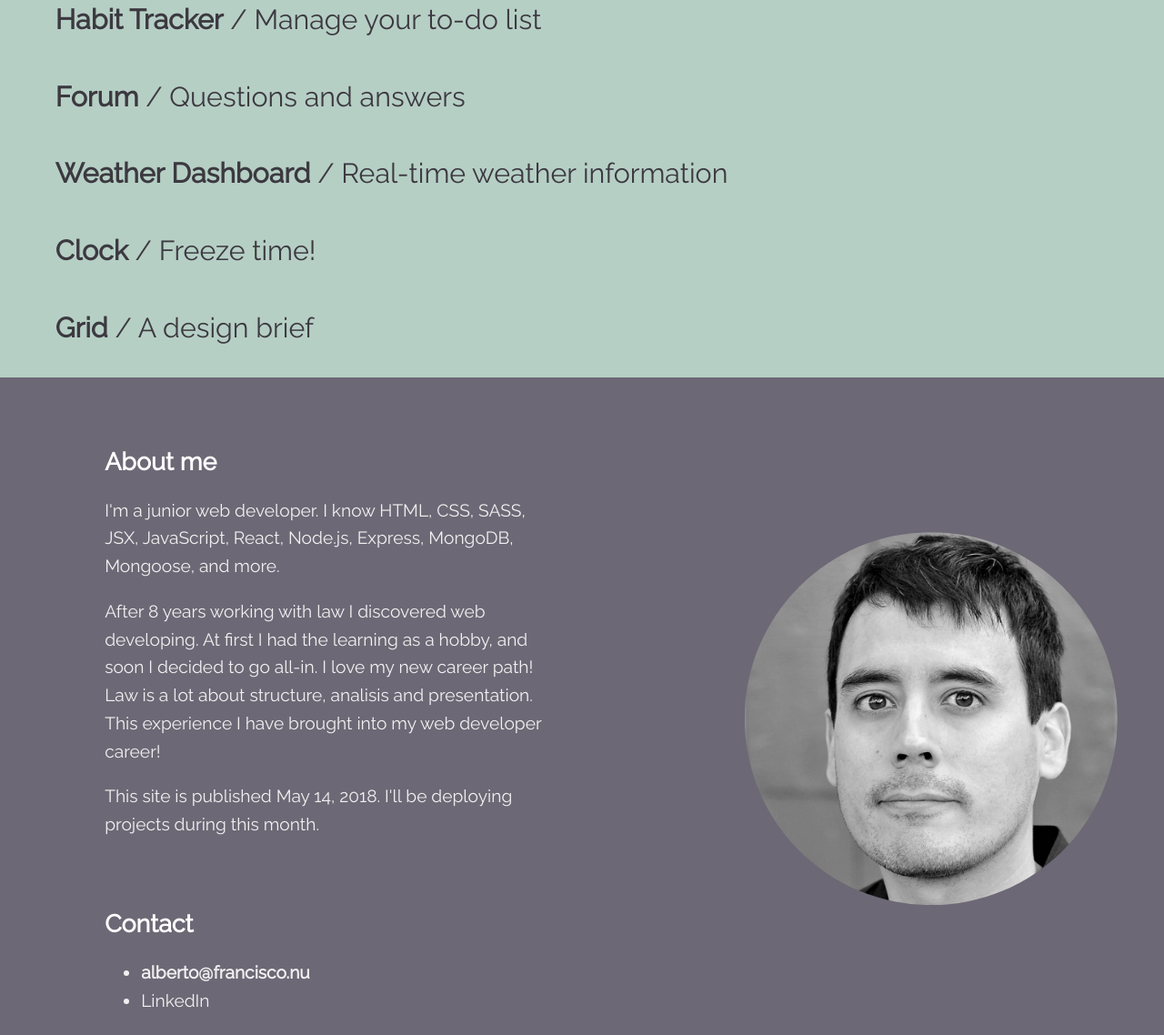
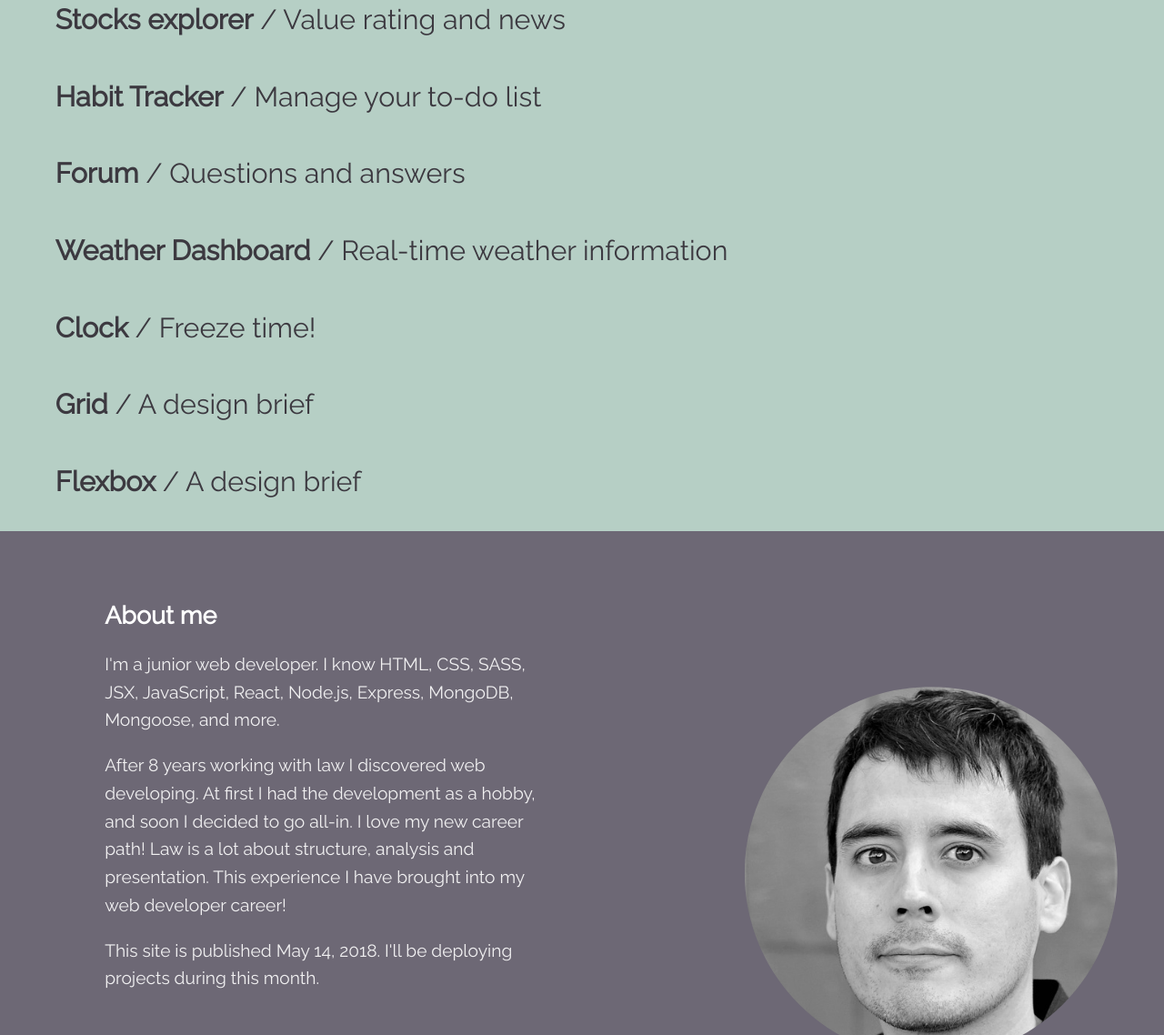
Before and after one commit to AbbeBlubb/portfolio, a React app: page / in a window 1280 px wide. Shown: the part 834-1972 px from the top of the page at 91% size. Built offline with nearby package versions, Linux system fonts and the light colour scheme.

Commit message:
Project - Magazine

```diff
--- a/src/components/listitem.css
+++ b/src/components/listitem.css
@@ -54,7 +54,7 @@
   }
 }
 
-@media (min-width: 900px) {
+@media (min-width: 950px) {
   .li-main {
     font-size: 1.9em;
   }
--- a/src/components/projectdescription.css
+++ b/src/components/projectdescription.css
@@ -72,21 +72,21 @@
   }
 }
 
-@media (min-width: 750px) {
+@media (min-width: 800px) {
   .pd .img-wrap {
     width: 300px;
     height: 225px;
   }
 }
 
-@media (min-width: 800px) {
+@media (min-width: 950px) {
   .pd .img-wrap {
     width: 350px;
     height: 262px;
   }
 }
 
-@media (min-width: 1030px) {
+@media (min-width: 1150px) {
   .pd .img-container {
     margin: 30px 0 30px 30px;
   }
--- a/src/data.js
+++ b/src/data.js
@@ -1,4 +1,12 @@
 export default [
+  {
+    id: "stocks",
+    name: "Stocks explorer",
+    short: "Value rating and news",
+    description: "Get to know the Swedish Large Cap list! Compare financial information and explore news. Made with React, JavaScript, Express, Mongoose. Responsive, mobile first.",
+    imgFileName: "value.png",
+    link: "https://abbeblubb.github.io/stocks/"
+  },
   {
     id: "habittracker",
     name: "Habit Tracker",
@@ -22,7 +30,6 @@ export default [
     description: "Fetches actual weather description and temperature, including a descriptive icon, from an API. Responsive, mobile first.",
     imgFileName: "weather.png",
     link: "https://abbeblubb.github.io/weather/"
-
   },
   {
     id: "clock",
@@ -39,5 +46,13 @@ export default [
     description: "Here I have used CSS grid layout and CSS relative/absolute positioning. Responsive, mobile first.",
     imgFileName: "grid.png",
     link: "https://abbeblubb.github.io/grid/"
+  },
+  {
+    id: "flexbox",
+    name: "Flexbox",
+    short: "A design brief",
+    description: "This magazine web page uses flexbox. Responsive, mobile first.",
+    imgFileName: "magazine.png",
+    link: "https://abbeblubb.github.io/magazine/"
   }
 ]
--- a/src/text.js
+++ b/src/text.js
@@ -15,15 +15,15 @@ export default {
       "I know HTML, CSS, SASS, JSX, JavaScript, React, Node.js, Express, MongoDB, Mongoose, and more. ",
     parraf2:
       "After 8 years working with law I discovered web developing. " +
-      "At first I had the learning as a hobby, and soon I decided to go all-in. " +
+      "At first I had the development as a hobby, and soon I decided to go all-in. " +
       "I love my new career path! " +
-      "Law is a lot about structure, analisis and presentation. " +
+      "Law is a lot about structure, analysis and presentation. " +
       "This experience I have brought into my web developer career!",
     parraf3:
-      "My experience in developement is: " +
-      "12 week intensive bootcamp in web developement / " +
+      "My experience in development is: " +
+      "12 week intensive bootcamp in web development / " +
       "5-week full-time course in C# / " +
-      "webcourse in Android Developement / " +
+      "webcourse in Android Development / " +
       "evening course in responsive web design / " +
       "own studies.",
     parraf4:
```
Also changed, not shown: src/img/magazine.png (added), src/img/value.png (added).
